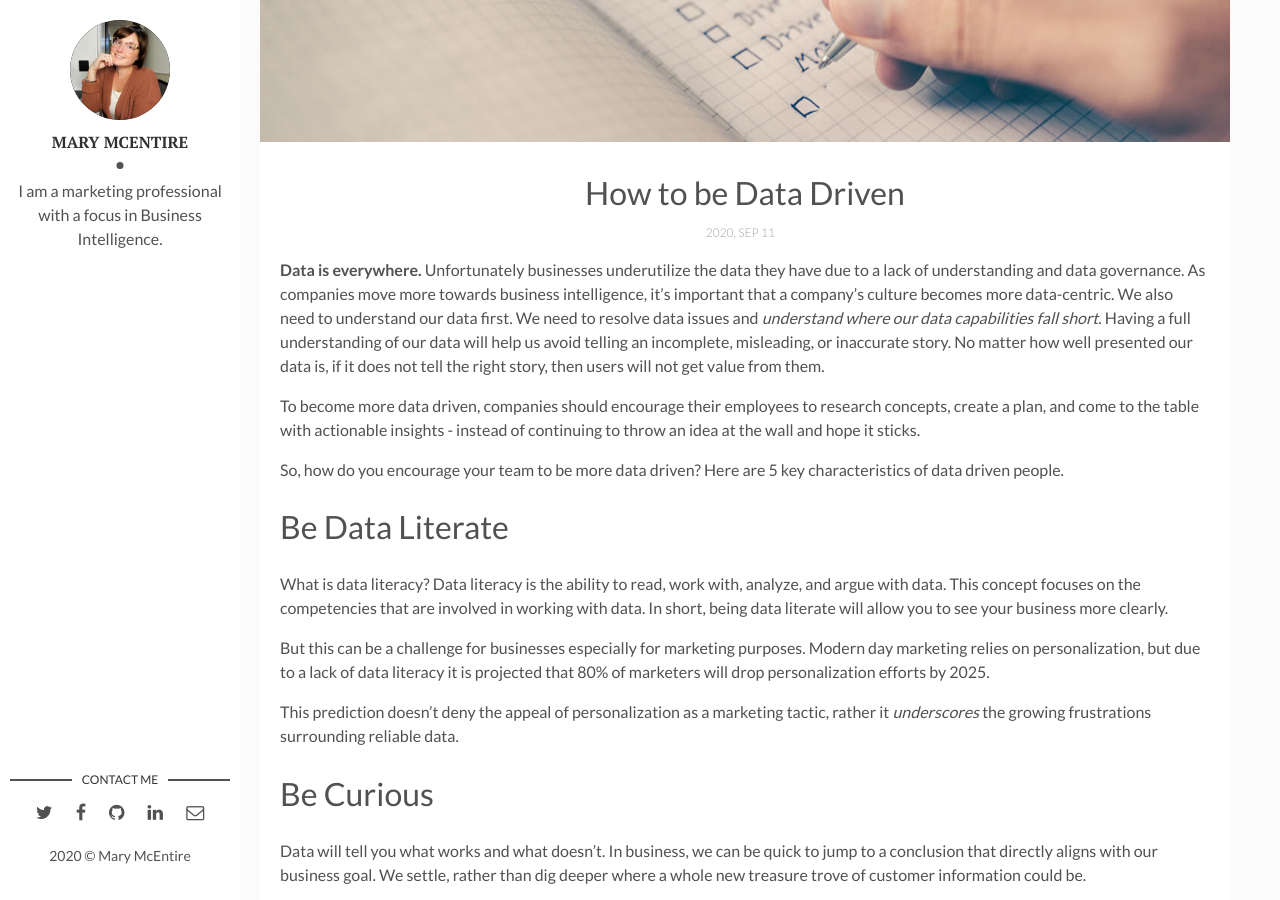
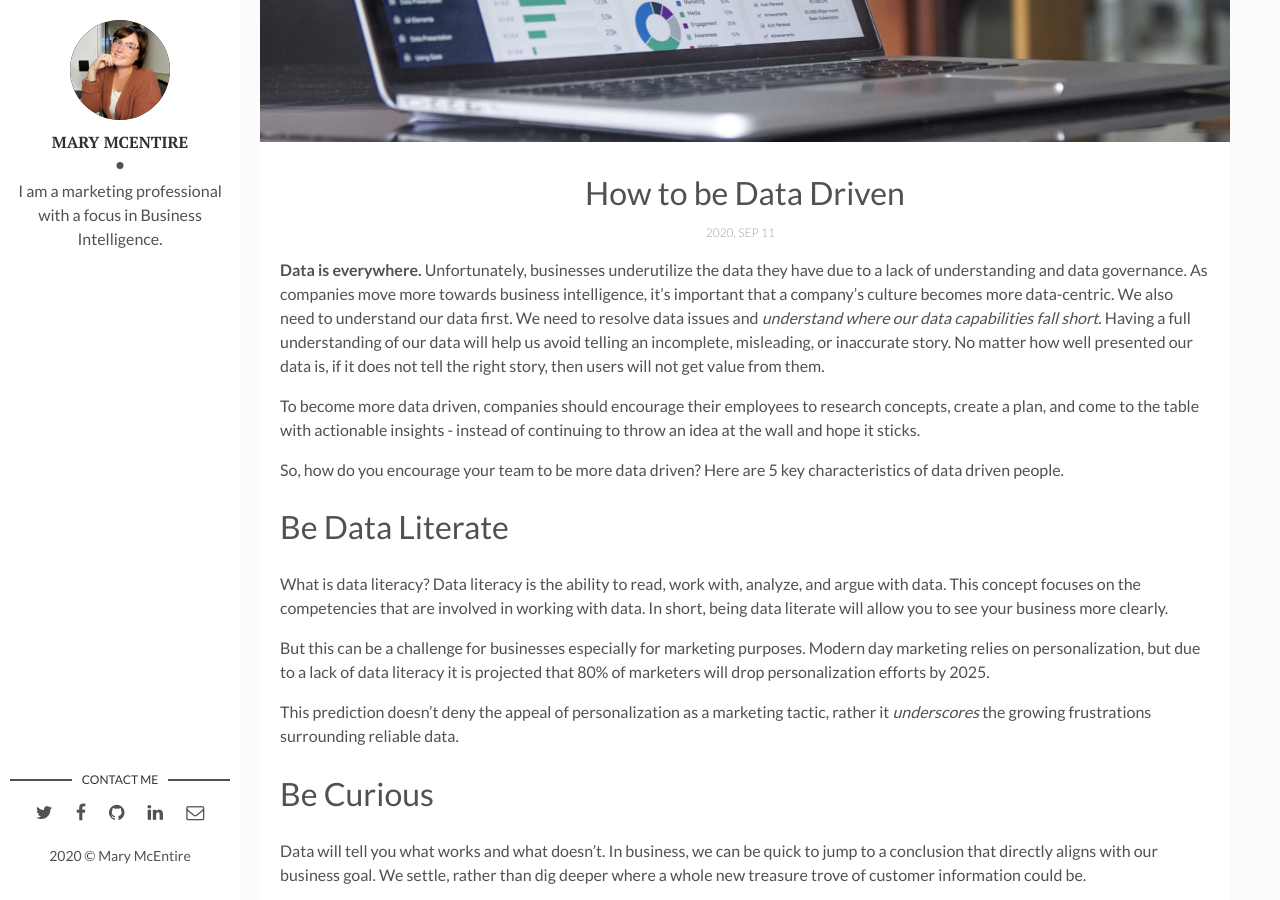
Before and after one commit to mkemcentire/mkemcentire.github.io, a Jekyll site: the page built from _posts/2020-09-12-data-driven.md, in a window 1280 px wide and 900 px high, scrolled down 378 px. Built offline with Jekyll 4.4.1, drawn with Linux system fonts in a browser that asks for light colours; part of the change alters nothing that is shown.

Commit message:
Update 2020-09-12-data-driven.md

```diff
--- a/_posts/2020-09-12-data-driven.md
+++ b/_posts/2020-09-12-data-driven.md
@@ -2,12 +2,12 @@
 layout: post
 title: How to be Data Driven
 date: 2020-09-12 00:00:00 +0300
-description: You’ll find this post in your `_posts` directory. Go ahead and edit it and re-build the site to see your changes. # Add post description (optional)
-img: software.jpg # Add image post (optional)
+description: Data is everywhere. Unfortunately, businesses underutilize the data they have due to a lack of understanding and data governance. As companies move more towards business intelligence, it’s important that a company’s culture becomes more data-centric.
+img: data-dashboard.jpg
 tags: [Data Analysis, Data Analyst, Data Driven, Big Data, Business Intelligence] # add tag
 ---
 
-**Data is everywhere.** Unfortunately businesses underutilize the data they have due to a lack of understanding and data governance. As companies move more towards business intelligence, it's important that a company's culture becomes more data-centric. We also need to understand our data first. We need to resolve data issues and _understand where our data capabilities fall short_. Having a full understanding of our data will help us avoid telling an incomplete, misleading, or inaccurate story. No matter how well presented our data is, if it does not tell the right story, then users will not get value from them.
+**Data is everywhere.** Unfortunately, businesses underutilize the data they have due to a lack of understanding and data governance. As companies move more towards business intelligence, it's important that a company's culture becomes more data-centric. We also need to understand our data first. We need to resolve data issues and _understand where our data capabilities fall short_. Having a full understanding of our data will help us avoid telling an incomplete, misleading, or inaccurate story. No matter how well presented our data is, if it does not tell the right story, then users will not get value from them.
 
 To become more data driven, companies should encourage their employees to research concepts, create a plan, and come to the table with actionable insights - instead of continuing to throw an idea at the wall and hope it sticks.
 
```
